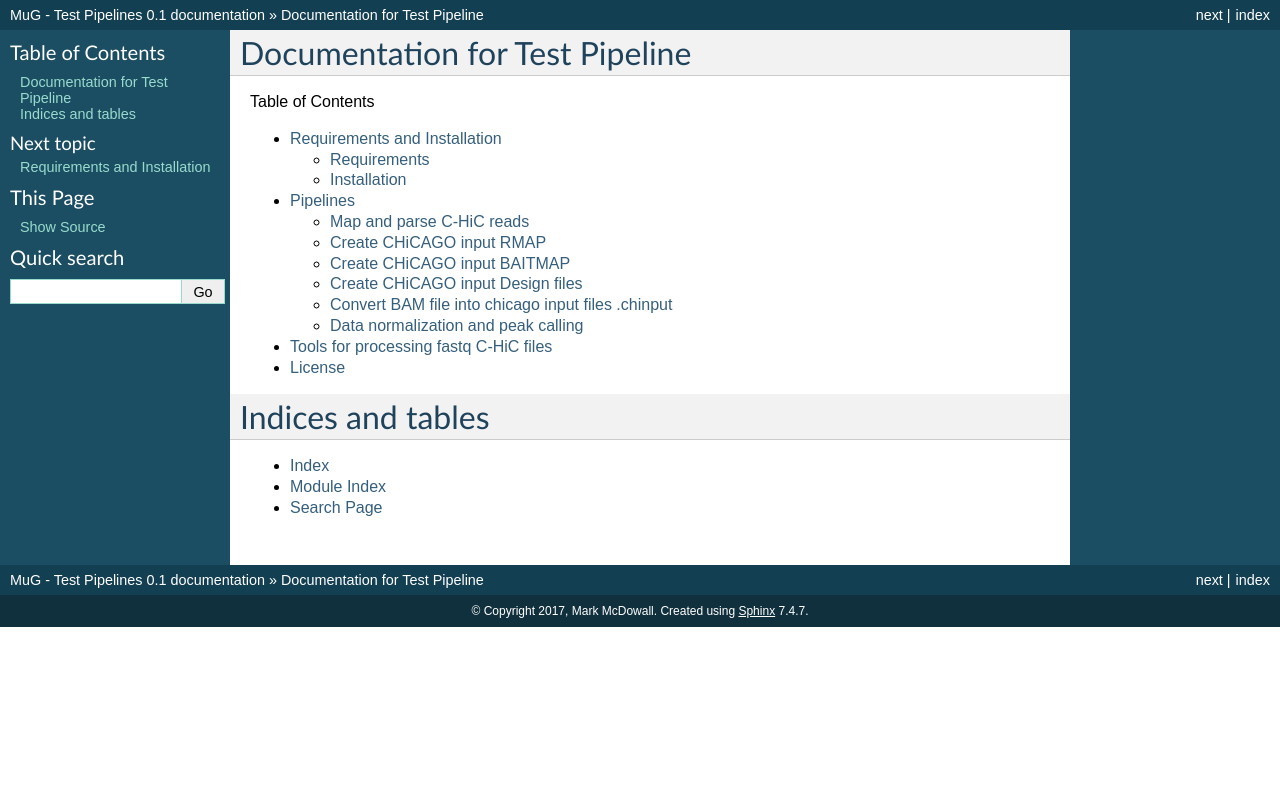
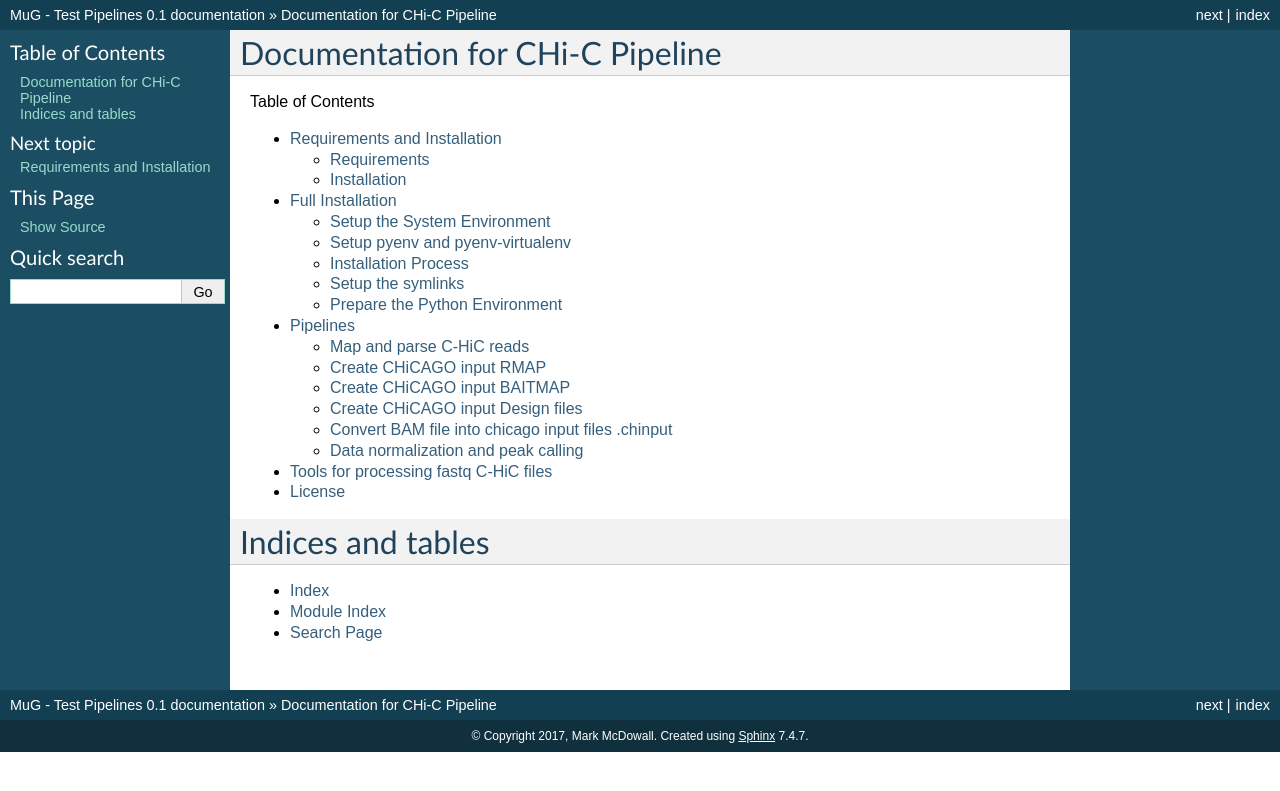
Before and after one commit to Multiscale-Genomics/pyCHiC, a Sphinx documentation site: the page built from docs/index.rst, in a window 1280 px wide. Shown: the top 791 px of the page. Built offline with Sphinx 7.4.7, drawn with Linux system fonts in a browser that asks for light colours.

Commit message:
docs changed

```diff
--- a/docs/index.rst
+++ b/docs/index.rst
@@ -18,8 +18,8 @@
    You can adapt this file completely to your liking, but it should at least
    contain the root `toctree` directive.
 
-Documentation for Test Pipeline
-===============================
+Documentation for CHi-C Pipeline
+================================
 
 .. toctree::
    :caption: Table of Contents
@@ -27,6 +27,7 @@ Documentation for Test Pipeline
    :maxdepth: 2
 
    install
+   full_installation
    pipelines
    tool
    license
```
Also changed, not shown: README.md (+1 -1 lines).
